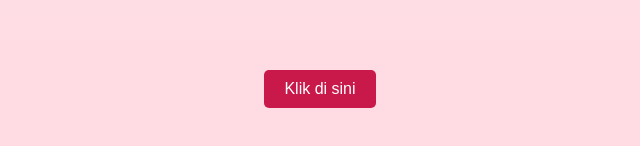
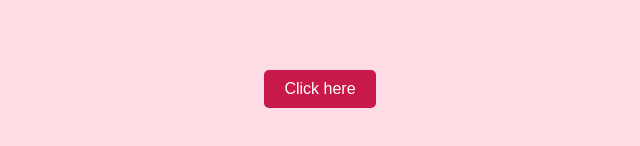
Before and after one commit to nayiella/testing, a plain HTML site: page index.html in a window 1280 px wide. Shown: the part 516-662 px from the top of the page, 320-960 px from the left. Drawn offline with Linux system fonts and the light colour scheme.

Commit message:
Update index.html

```diff
--- a/index.html
+++ b/index.html
@@ -25,7 +25,7 @@
             <p>Umurku 19 tahun</p>
             <p>Aku lahir di Bekasi, 25 Maret 2005</p>
         </div>
-        <button onclick="toggleBio()">Klik di sini</button>
+        <button onclick="toggleBio()">Click here</button>
 
         <!-- Fakta Menarik -->
         <div class="div-3">
```
